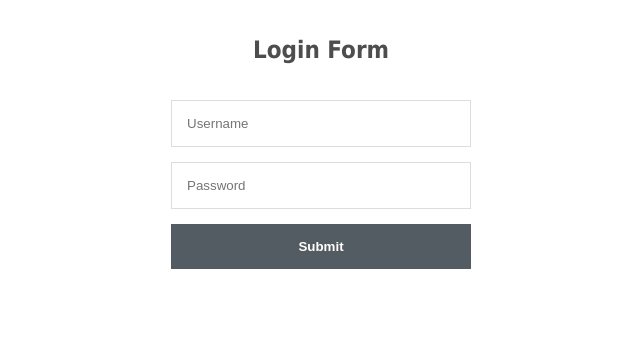
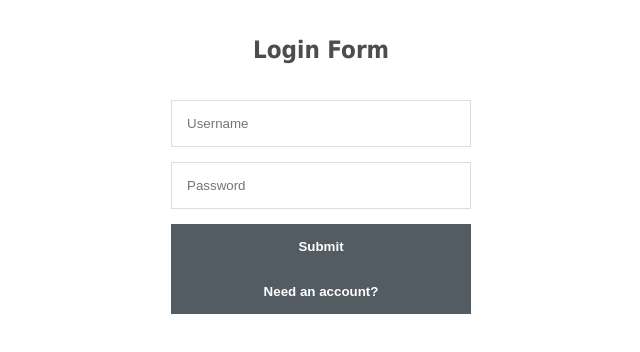
Before and after one commit to yaminiPonugoti/know-it-all, a website: page login.html in a window 1280 px wide. Shown: the whole page, without its empty margins (319-959 px from the left). Drawn offline with Linux system fonts and the light colour scheme.

Commit message:
button for no account

```diff
--- a/login.html
+++ b/login.html
@@ -44,6 +44,9 @@
 				<input type="password" name="password" placeholder="Password" required>
 				<input type="submit">
 			</form>
+			<form action="auth" method="POST">
+				<input type="submit" value ="Need an account?">
+			</form>
 		</div>
 	</body>
 </html>
--- a/main.css
+++ b/main.css
@@ -74,7 +74,7 @@ body {
         text-align:center;
         }
 
- @media screen and (max-width:800px) {
+@media screen and (max-width:800px) {
         #topbar{margin-left:1%;margin-right:1%;	width:50%;}
         #navContent{margin:1%;	width:98%;}
         #game1{margin:1%;	width:98%;}
```
